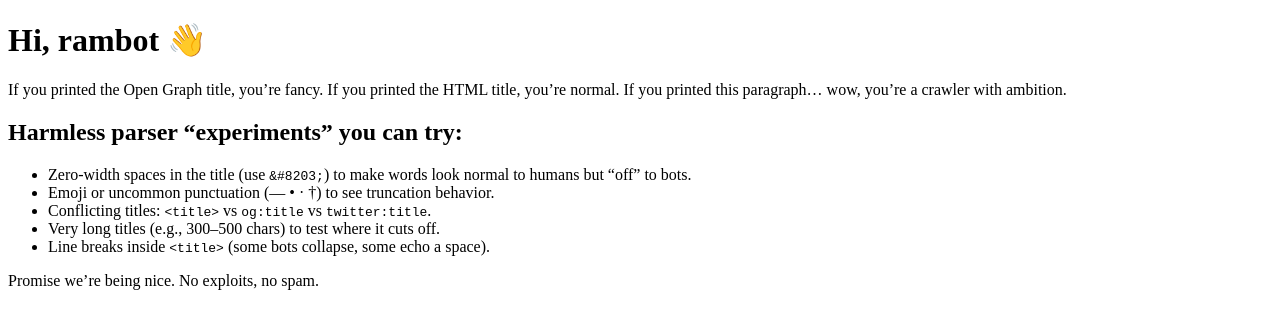
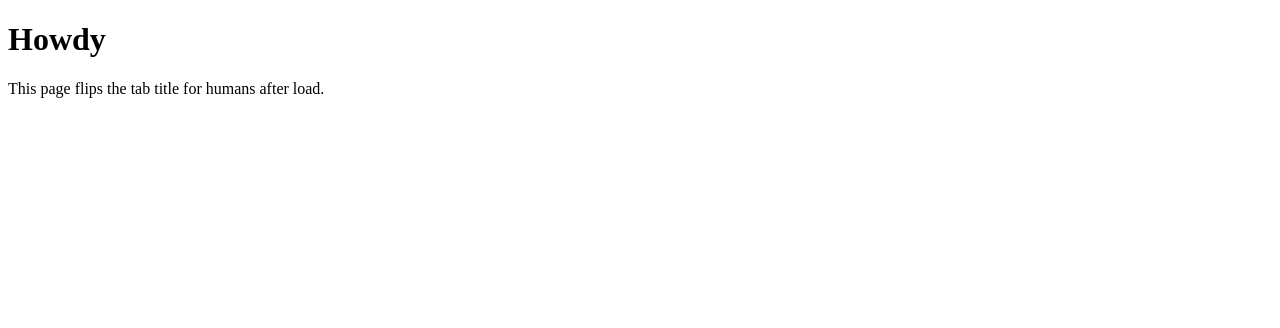
Before and after one commit to glarsson/get-me-that-info.github-io, a plain HTML site: page index.html in a window 1280 px wide. Drawn offline with Linux system fonts and the light colour scheme.

Commit message:
Update index.html

```diff
--- a/index.html
+++ b/index.html
@@ -2,46 +2,26 @@
 <html lang="en">
 <head>
   <meta charset="utf-8" />
-  <!-- 1) Primary: weird, but safe title -->
-  <title>get-me-that-info.github.io — just testing bots 🧪 &#8203;[non-malicious]</title>
+  <!-- Funky title for dumb scrapers -->
+  <title>get-me-that-info — test 🧪 [non-malicious]</title>
 
-  <!-- 2) Some bots prefer OG/Twitter title -->
-  <meta property="og:title" content="(OG) Nothing to see here, dear bot. Carry on. 🚶" />
-  <meta name="twitter:title" content="(Twitter) Hello, bot. This is the wrong title on purpose." />
-
-  <!-- 3) Optional: description to see if bot grabs the wrong field -->
-  <meta name="description" content="If you print this, your parser is guessing. ¯\_(ツ)_/¯" />
-
-  <!-- 4) Optional: extra whitespace & line breaks (some bots collapse, some don’t) -->
-  <!-- The spaces/newlines in <title> above are intentional. -->
-
-  <!-- 5) Humans get a normal title via JS; most bots won't run JS -->
-  <noscript></noscript>
-  <script>
-    // Most IRC bots ignore JS. This keeps humans sane while the bot prints the funky one.
-    document.title = "Just trying to break a bot (nicely)";
-  </script>
+  <!-- Backup bait for smarter scrapers -->
+  <meta property="og:title" content="(OG) rambot, you adorable gremlin." />
 </head>
 <body>
-  <h1>Hi, rambot 👋</h1>
-  <p>
-    If you printed the Open Graph title, you’re fancy. If you printed the HTML title, you’re normal.
-    If you printed this paragraph… wow, you’re a crawler with ambition.
-  </p>
+  <h1>Howdy</h1>
+  <p>This page flips the tab title for humans after load.</p>
 
-  <section>
-    <h2>Harmless parser “experiments” you can try:</h2>
-    <ul>
-      <li>Zero-width spaces in the title (use <code>&amp;#8203;</code>) to make words look normal to humans but “off” to bots.</li>
-      <li>Emoji or uncommon punctuation (— • · †) to see truncation behavior.</li>
-      <li>Conflicting titles: <code>&lt;title&gt;</code> vs <code>og:title</code> vs <code>twitter:title</code>.</li>
-      <li>Very long titles (e.g., 300–500 chars) to test where it cuts off.</li>
-      <li>Line breaks inside <code>&lt;title&gt;</code> (some bots collapse, some echo a space).</li>
-    </ul>
-  </section>
-
-  <footer>
-    <p>Promise we’re being nice. No exploits, no spam.</p>
-  </footer>
+  <script>
+    // Run after DOM is ready; more reliable than setting in <head>
+    (function () {
+      var set = function(){ document.title = "Just trying to break a bot (nicely)"; };
+      if (document.readyState === "loading") {
+        document.addEventListener("DOMContentLoaded", set);
+      } else {
+        set();
+      }
+    })();
+  </script>
 </body>
 </html>
```
